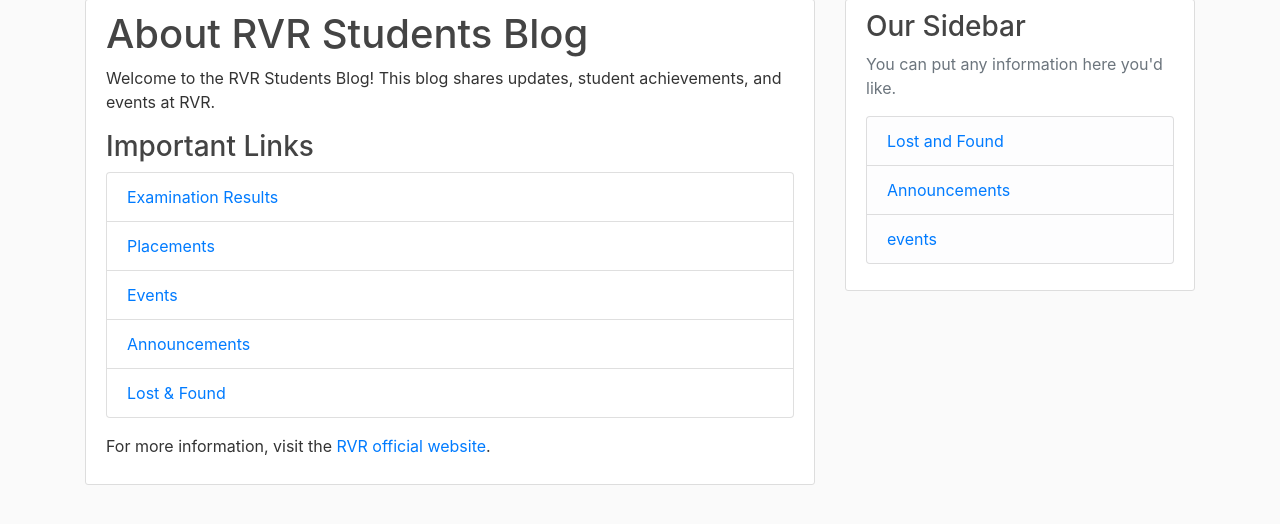
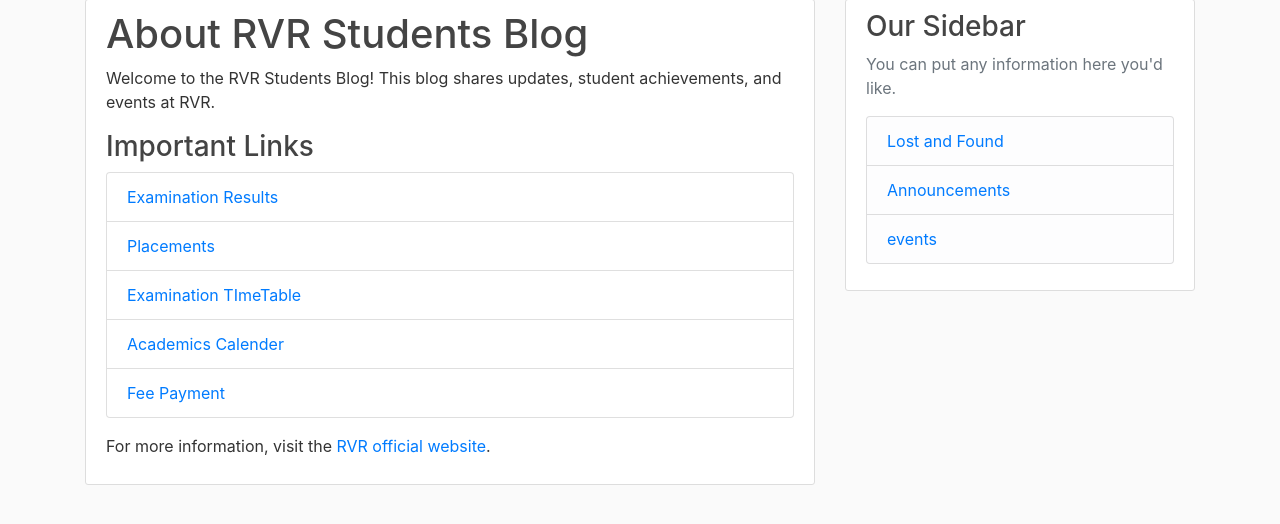
Before and after one commit to ajaynimmala-dev/FLASK_PROJECT1, a Flask app: page /about in a window 1280 px wide. Shown: the part 81-605 px from the top of the page. Run offline with Flask 3, Linux system fonts and the light colour scheme; some libraries are stand-ins or nearby versions.

```diff
--- a/app/templates/about.html
+++ b/app/templates/about.html
@@ -8,19 +8,19 @@
     <h3>Important Links</h3>
     <ul class="list-group">
         <li class="list-group-item">
-            <a href="https://rvrwebsite.edu.in/examination-results" target="_blank">Examination Results</a>
+            <a href="https://rvrjcce.ac.in/examcell/results/batch24/index.php" target="_blank">Examination Results</a>
         </li>
         <li class="list-group-item">
-            <a href="https://rvrwebsite.edu.in/placements" target="_blank">Placements</a>
+            <a href="https://rvrjcce.ac.in/xtrainingandplacements.php" target="_blank">Placements</a>
         </li>
         <li class="list-group-item">
-            <a href="https://rvrwebsite.edu.in/events" target="_blank">Events</a>
+            <a href="https://rvrjcce.ac.in/xexamtimetables.php" target="_blank">Examination TImeTable</a>
         </li>
         <li class="list-group-item">
-            <a href="https://rvrwebsite.edu.in/announcements" target="_blank">Announcements</a>
+            <a href="https://rvrjcce.ac.in/xacademiccalender.php" target="_blank">Academics Calender</a>
         </li>
         <li class="list-group-item">
-            <a href="https://rvrwebsite.edu.in/lost-and-found" target="_blank">Lost & Found</a>
+            <a href="https://rvrjcce.ac.in/xfeepayments.php" target="_blank">Fee Payment</a>
         </li>
     </ul>
 
```
